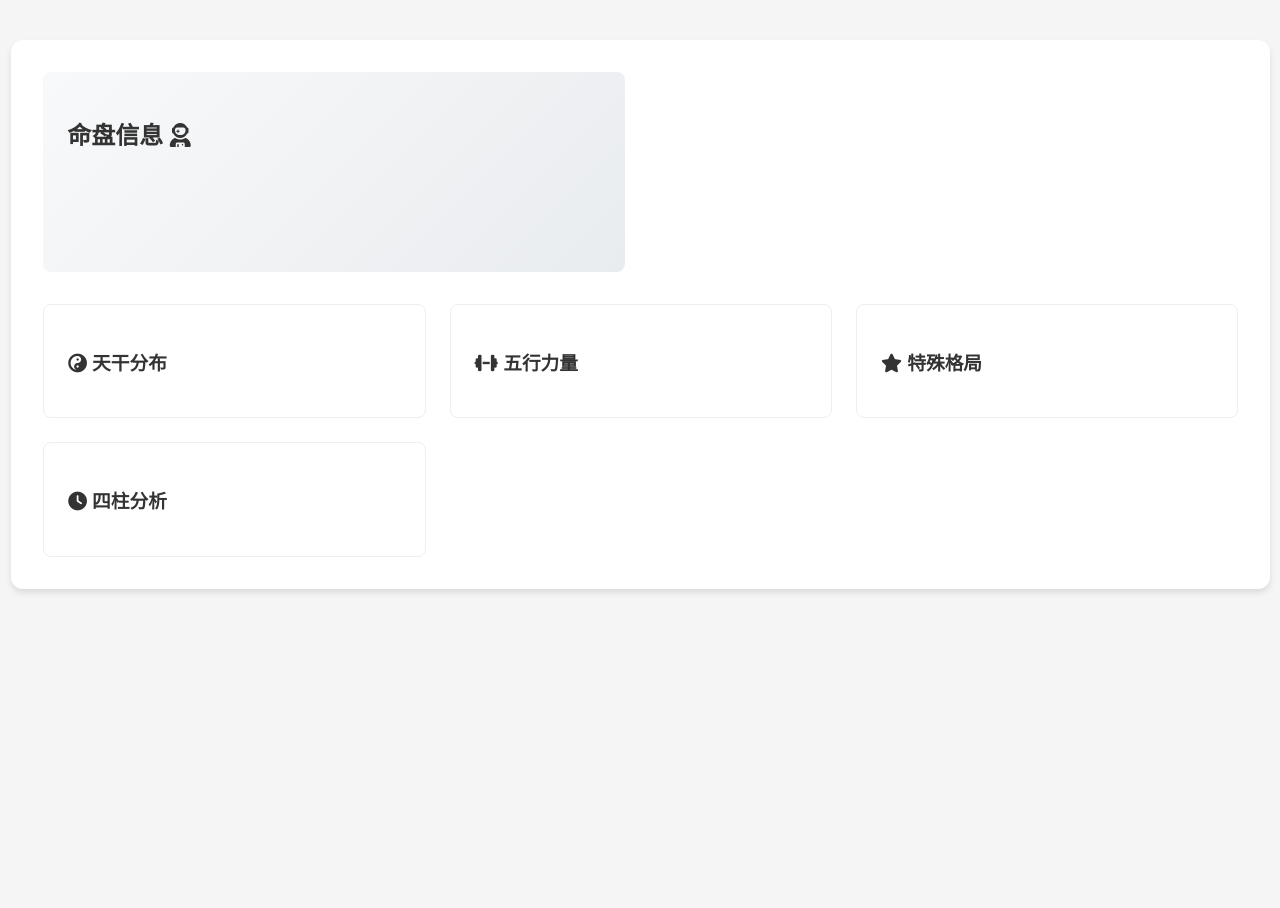
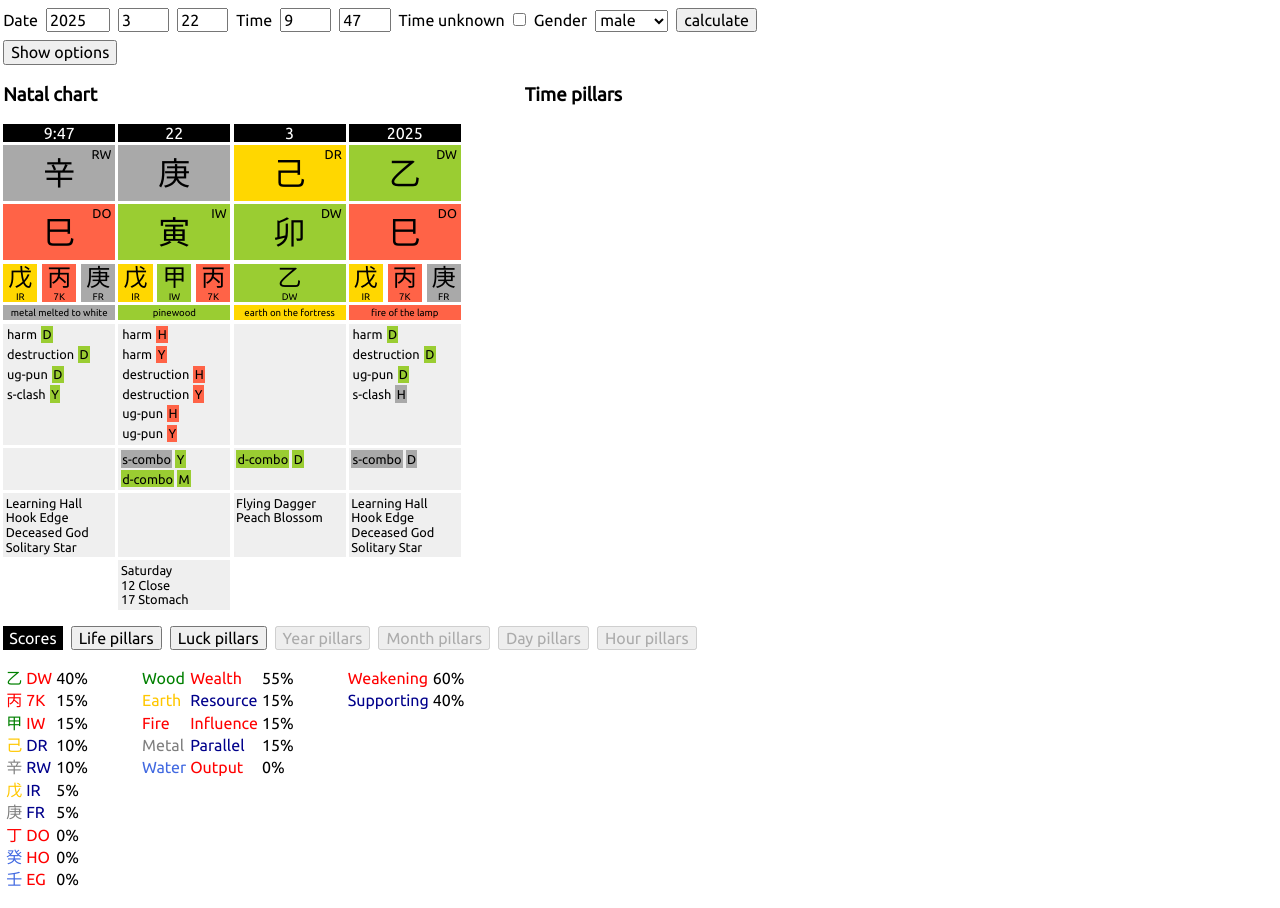
Before and after one commit to weakipedia452/bazi-tool, a plain HTML site: page index.html in a window 1280 px wide. Before the commit the page ends 800 px from the top, so only its background shows below. Drawn offline with nearby package versions, Linux system fonts and the light colour scheme.

Commit message:
Update index.html

```diff
--- a/index.html
+++ b/index.html
@@ -1,148 +1,26 @@
 <!DOCTYPE html>
-<html lang="zh-Hans">
-<head>
+<html lang="en">
+  <head>
     <meta charset='utf-8'>
     <meta name="viewport" content="width=device-width,initial-scale=1">
-    <!-- 增加图标库 -->
-    <link rel="stylesheet" href="https://cdnjs.cloudflare.com/ajax/libs/font-awesome/6.4.0/css/all.min.css">
 
-    <style>
-        :root {
-            --metal: #FFD700;    /* 金 */
-            --wood: #4CAF50;     /* 木 */
-            --water: #2196F3;    /* 水 */
-            --fire: #F44336;     /* 火 */
-            --earth: #9C27B0;    /* 土 */
-        }
+    <link rel="preconnect" href="https://fonts.gstatic.com">
+    <link href="https://fonts.googleapis.com/css2?family=Ubuntu&display=swap" rel="stylesheet">
 
-        body {
-            font-family: 'Ubuntu', 'Microsoft Yahei', sans-serif;
-            background: #f5f5f5;
-            color: #333;
-        }
+    <link rel="stylesheet" href="https://cdnjs.cloudflare.com/ajax/libs/normalize/8.0.1/normalize.min.css" integrity="sha512-NhSC1YmyruXifcj/KFRWoC561YpHpc5Jtzgvbuzx5VozKpWvQ+4nXhPdFgmx8xqexRcpAglTj9sIBWINXa8x5w==" crossorigin="anonymous" referrerpolicy="no-referrer" />
 
-        .container {
-            max-width: 1200px;
-            margin: 2rem auto;
-            padding: 2rem;
-            background: white;
-            border-radius: 12px;
-            box-shadow: 0 4px 6px rgba(0,0,0,0.1);
-        }
+    <title>bazi calculator</title>
 
-        /* 主信息面板 */
-        .profile-header {
-            display: grid;
-            grid-template-columns: repeat(auto-fit, minmax(250px, 1fr));
-            gap: 2rem;
-            margin-bottom: 2rem;
-        }
 
-        .basic-info {
-            padding: 1.5rem;
-            background: linear-gradient(135deg, #f8f9fa 0%, #e9ecef 100%);
-            border-radius: 8px;
-        }
+  </head>
+  <body>
+    <noscript>
+      bazi calculator is a JavaScript app. Please enable JavaScript to continue.
+    </noscript>
+    <div id="app"></div>
+    <script src="js/compiled/app.js"></script>
+    <script>
+</script>
 
-        /* 五行能量环状图 */
-        .element-wheel {
-            position: relative;
-            width: 200px;
-            height: 200px;
-            margin: 0 auto;
-        }
-
-        /* 详细数据面板 */
-        .data-section {
-            display: grid;
-            grid-template-columns: repeat(auto-fit, minmax(300px, 1fr));
-            gap: 1.5rem;
-            margin-top: 2rem;
-        }
-
-        .data-card {
-            padding: 1.5rem;
-            background: #fff;
-            border: 1px solid #eee;
-            border-radius: 8px;
-            transition: transform 0.2s;
-        }
-
-        .data-card:hover {
-            transform: translateY(-3px);
-        }
-
-        /* 分类标签 */
-        .pillar-tag {
-            display: inline-block;
-            padding: 4px 12px;
-            border-radius: 20px;
-            font-size: 0.9em;
-            margin: 2px;
-        }
-
-        /* 特殊命理标记 */
-        .special-mark {
-            color: #d32f2f;
-            font-weight: bold;
-            border-left: 3px solid #d32f2f;
-            padding-left: 8px;
-            margin: 4px 0;
-        }
-
-        /* 响应式设计 */
-        @media (max-width: 768px) {
-            .container {
-                margin: 1rem;
-                padding: 1rem;
-            }
-        }
-    </style>
-</head>
-<body>
-    <div class="container">
-        <!-- 基本信息区 -->
-        <div class="profile-header">
-            <div class="basic-info">
-                <h2>命盘信息 <i class="fas fa-user-astronaut"></i></h2>
-                <div id="birthInfo"></div>
-                <div id="gender"></div>
-            </div>
-
-            <!-- 五行环状图 -->
-            <div class="element-wheel">
-                <!-- 将通过canvas或SVG实现 -->
-            </div>
-        </div>
-
-        <!-- 详细数据区 -->
-        <div class="data-section">
-            <!-- 天干地支分布 -->
-            <div class="data-card">
-                <h3><i class="fas fa-yin-yang"></i> 天干分布</h3>
-                <div id="stemDistribution"></div>
-            </div>
-
-            <!-- 五行力量 -->
-            <div class="data-card">
-                <h3><i class="fas fa-dumbbell"></i> 五行力量</h3>
-                <div id="elementStrength"></div>
-            </div>
-
-            <!-- 特殊命理 -->
-            <div class="data-card">
-                <h3><i class="fas fa-star"></i> 特殊格局</h3>
-                <div id="specialPatterns"></div>
-            </div>
-
-            <!-- 时间柱信息 -->
-            <div class="data-card">
-                <h3><i class="fas fa-clock"></i> 四柱分析</h3>
-                <div id="pillarAnalysis"></div>
-            </div>
-        </div>
-    </div>
-
-    <script src="js/compiled/app.js"></script>
-</body>
+  </body>
 </html>
```
